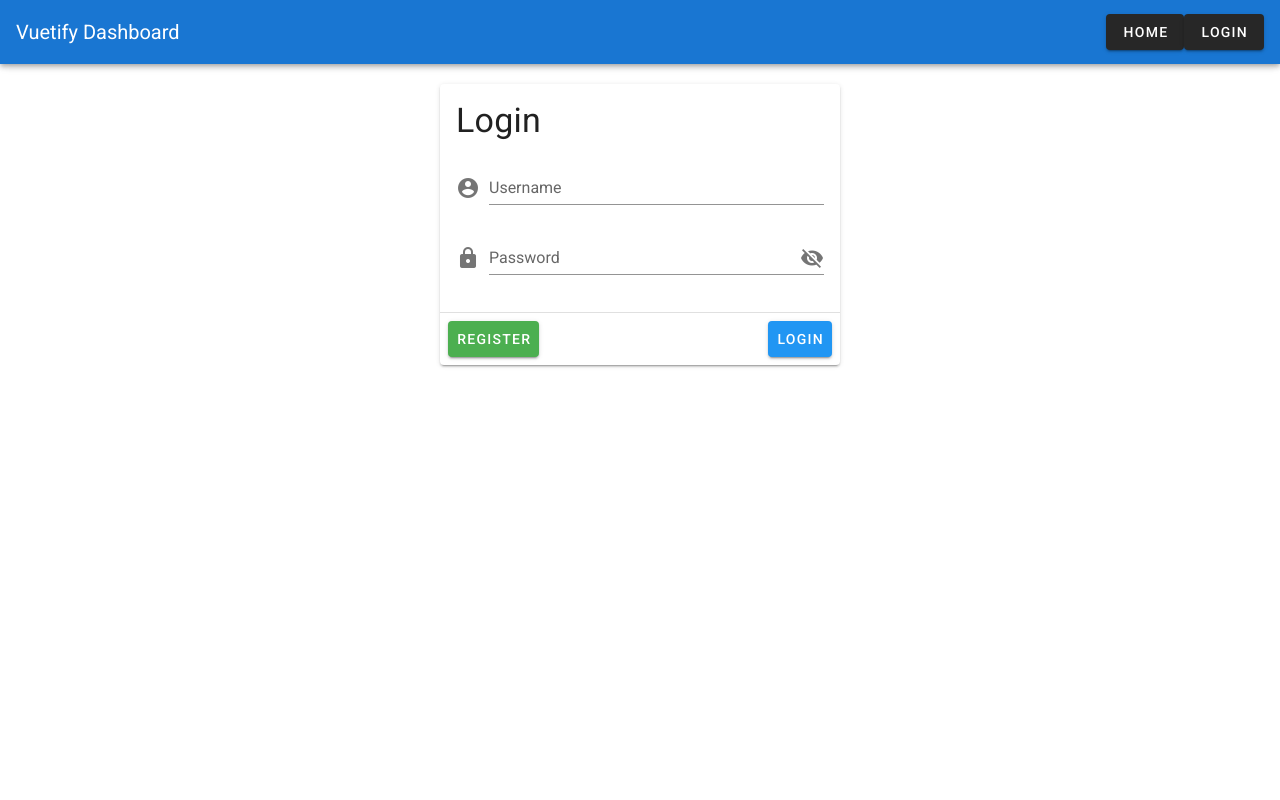
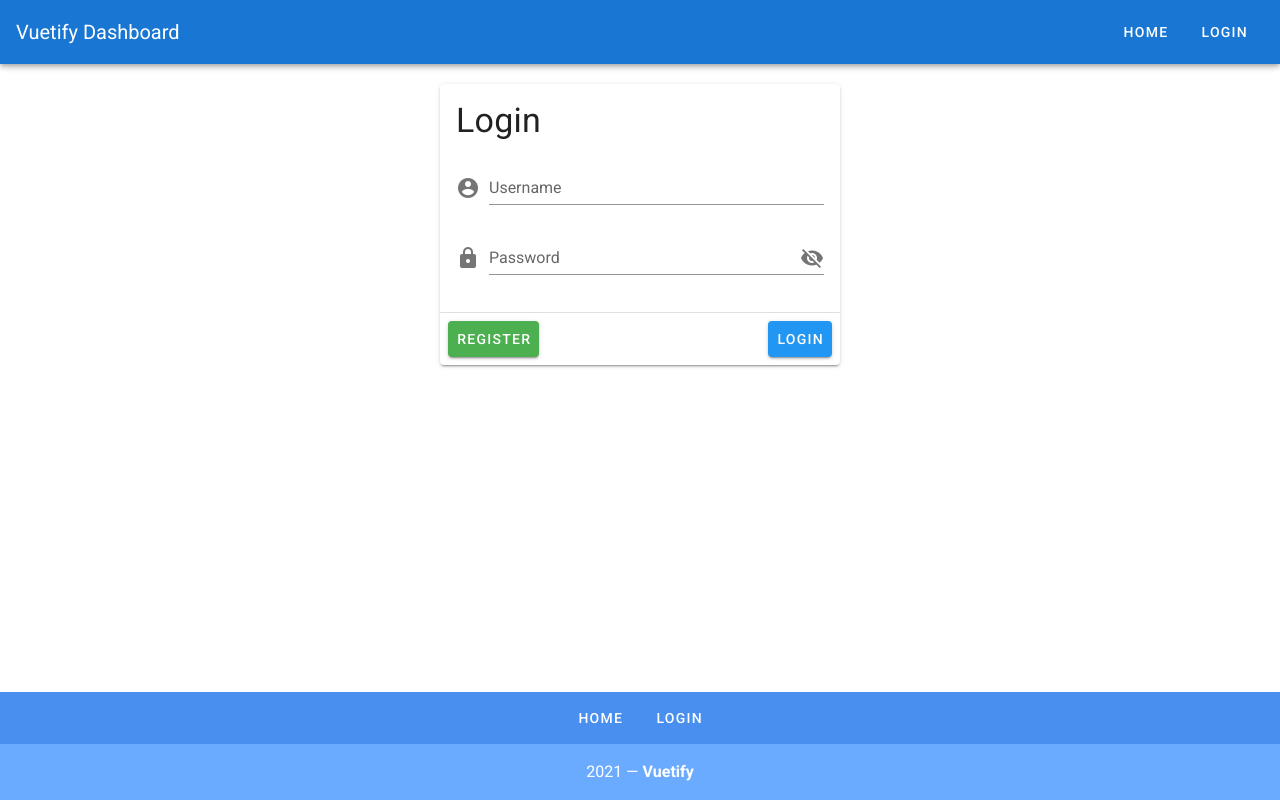
Before and after one commit to cckcoder/vuetify-with-ben, a Vue app: page / in a window 1280 px wide. Built offline with nearby package versions, Linux system fonts and the light colour scheme.

Commit message:
add: footer

```diff
--- a/src/App.vue
+++ b/src/App.vue
@@ -3,8 +3,8 @@
     <v-app-bar app color="primary" dark>
       <v-toolbar-title>Vuetify Dashboard</v-toolbar-title>
       <v-spacer></v-spacer>
-      <v-btn>Home</v-btn>
-      <v-btn>Login</v-btn>
+      <v-btn text rounded>Home</v-btn>
+      <v-btn text rounded>Login</v-btn>
     </v-app-bar>
     <!-- Login -->
     <v-content>
@@ -35,6 +35,32 @@
         </v-card-actions>
       </v-card>
   </v-content>
+  <v-footer
+    color="primary lighten-1"
+    padless
+  >
+    <v-row
+      justify="center"
+      no-gutters
+    >
+      <v-btn
+        v-for="link in links"
+        :key="link"
+        color="white"
+        text
+        rounded
+        class="my-2"
+      >
+        {{ link }}
+      </v-btn>
+      <v-col
+        class="primary lighten-2 py-4 text-center white--text"
+        cols="12"
+      >
+        {{ new Date().getFullYear() }} — <strong>Vuetify</strong>
+      </v-col>
+    </v-row>
+  </v-footer>
   </v-app>
 </template>
 
@@ -47,7 +73,11 @@ export default {
   },
 
   data: () => ({
-    showPassword: false
+    showPassword: false,
+    links: [
+      'Home',
+      'Login'
+    ]
   }),
   methods: {
     toggleShowPassword () {
```
